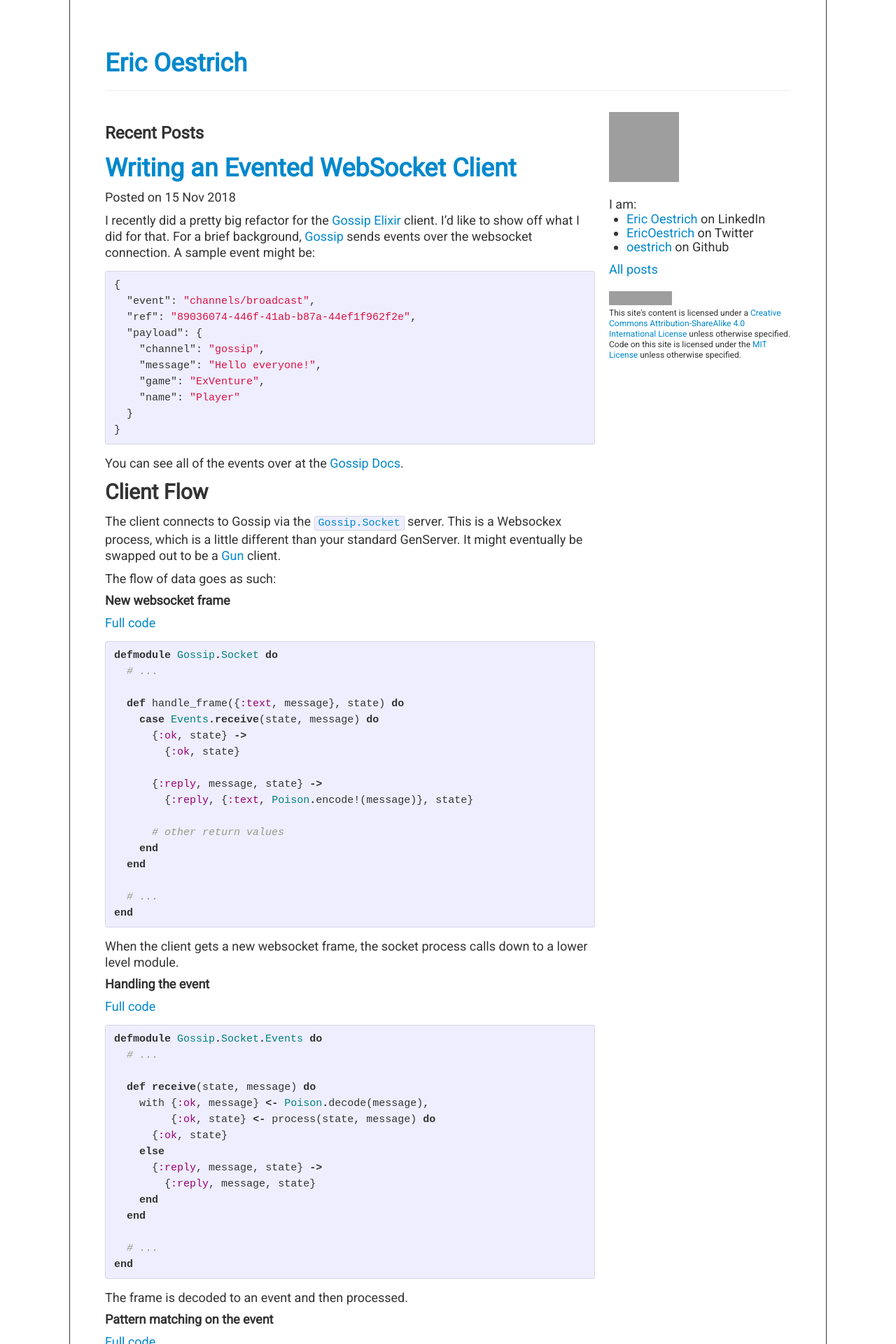
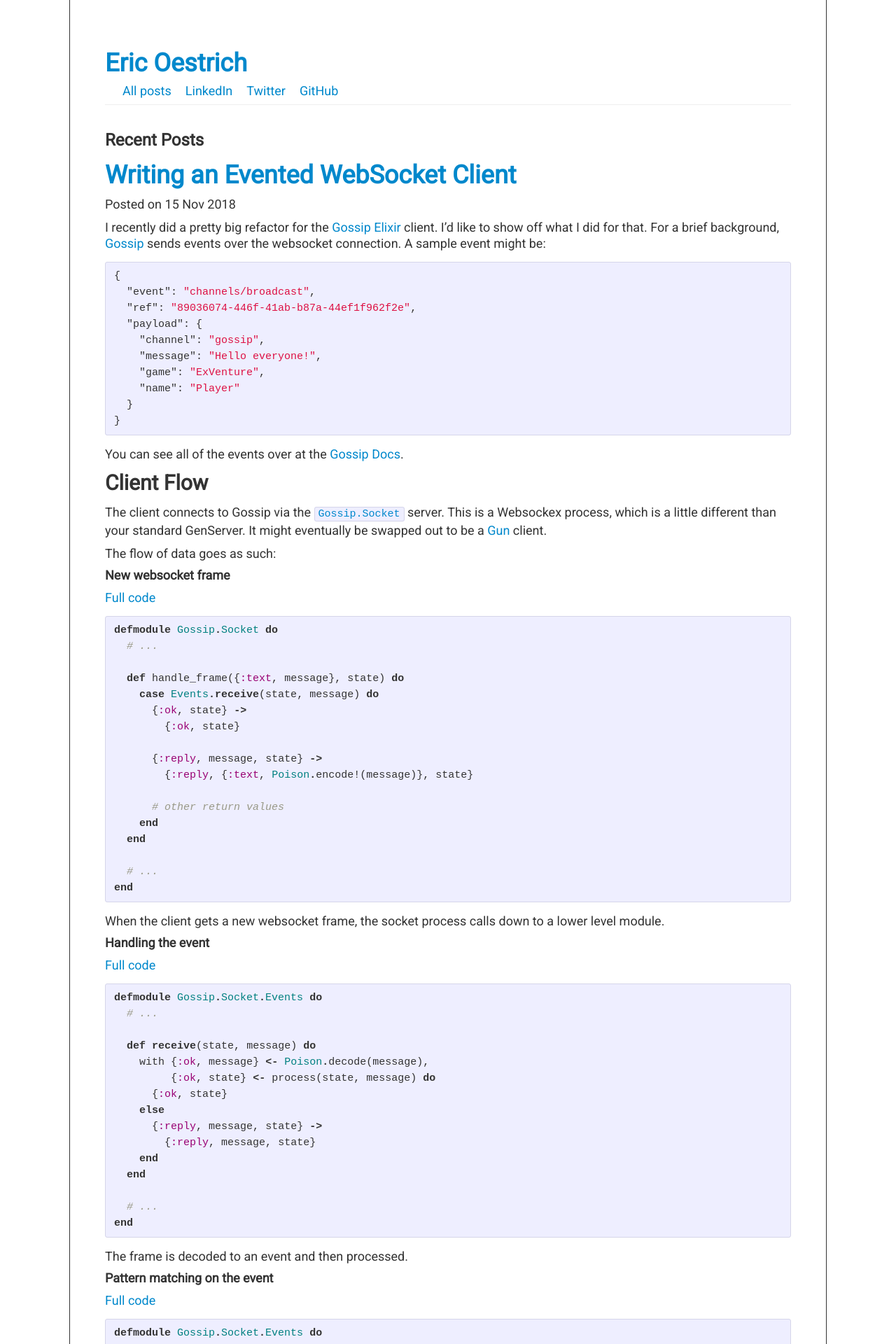
Before and after one commit to oestrich/blog.oestrich.org, a Jekyll site: the page built from index.html, in a window 1280 px wide. Shown: the top 1920 px of the page at 70% size. Built offline with Jekyll 4.4.1, drawn with Linux system fonts in a browser that asks for light colours; Markdown is read by kramdown in place of the engine named in the settings; the list of posts is cut into pages by our own code; grey boxes are pictures that could not be loaded.

Commit message:
Rework the blog design

```diff
--- a/_layouts/default.html
+++ b/_layouts/default.html
@@ -73,27 +73,20 @@
     <div class="container">
       <div class="page-header">
         <h1><a href="/">Eric Oestrich</a></h1>
+
+        <div class="nav">
+          <ul>
+            <li><a href="/all.html">All posts</a></li>
+            <li><a href='http://www.linkedin.com/pub/eric-oestrich/28/431/32'>LinkedIn</a></li>
+            <li><a href='http://twitter.com/EricOestrich'>Twitter</a></li>
+            <li><a href='https://github.com/oestrich'>GitHub</a></li>
+          </ul>
         </div>
-      <div class="row">
-        <div class="span9">
+      </div>
+      <div class="content">
         {{ content }}
       </div>
-        <div class="span3">
-          <div class="photo">
-            <img alt="Eric Oestrich" src='https://gravatar.com/avatar/3f6a677a3353dbe196ccfc0e63f66070.png?s=100' />
-          </div>
-          <div class="i-am">
-            I am:
-            <ul>
-              <li><a href='http://www.linkedin.com/pub/eric-oestrich/28/431/32'>Eric Oestrich</a> on LinkedIn</li>
-              <li><a href='http://twitter.com/EricOestrich'>EricOestrich</a> on Twitter</li>
-              <li><a href='https://github.com/oestrich'>oestrich</a> on Github</li>
-            </ul>
-          </div>
 
-          <div>
-            <a href="/all.html">All posts</a>
-          </div>
       <div class='license'>
         <a rel="license" href="http://creativecommons.org/licenses/by-sa/4.0/">
           <img alt="Creative Commons License" style="border-width:0" src="https://i.creativecommons.org/l/by-sa/4.0/88x31.png" />
@@ -101,8 +94,6 @@
         <br />
         This site's content is licensed under a <a rel="license" href="http://creativecommons.org/licenses/by-sa/4.0/">Creative Commons Attribution-ShareAlike 4.0 International License</a> unless otherwise specified.
         Code on this site is licensed under the <a href="/LICENSE.txt">MIT License</a> unless otherwise specified.
-          </div>
-        </div>
       </div>
     </div>
 
--- a/css/style.css
+++ b/css/style.css
@@ -64,6 +64,19 @@
   line-height: 20px;
 }
 
+.nav {
+  height: 20px;
+}
+
+.nav ul {
+  list-style: none;
+}
+
+.nav li {
+  float: left;
+  margin-right: 20px;
+}
+
 .container {
   margin-left: auto;
   margin-right: auto;
@@ -95,14 +108,6 @@
 
 .row:after {
   clear: both;
-}
-
-.span9 {
-  width: 700px;
-}
-
-.span3 {
-  width: 260px;
 }
 
 [class*="span"] {
@@ -235,21 +240,6 @@
 .highlight .il { color: #009999 } /* Literal.Number.Integer.Long */
 
 @media only screen and (max-device-width : 480px) {
-  .span9 {
-    float: none;
-    margin-left: auto;
-    margin-right: auto;
-    width: 80%;
-  }
-
-  .span3 {
-    float: none;
-    margin-left: auto;
-    margin-right: auto;
-    margin-top: 30px;
-    width: 80%;
-  }
-
   .container {
     width: 100%;
   }
```
Lines whose indentation alone changed are shown as unchanged.
